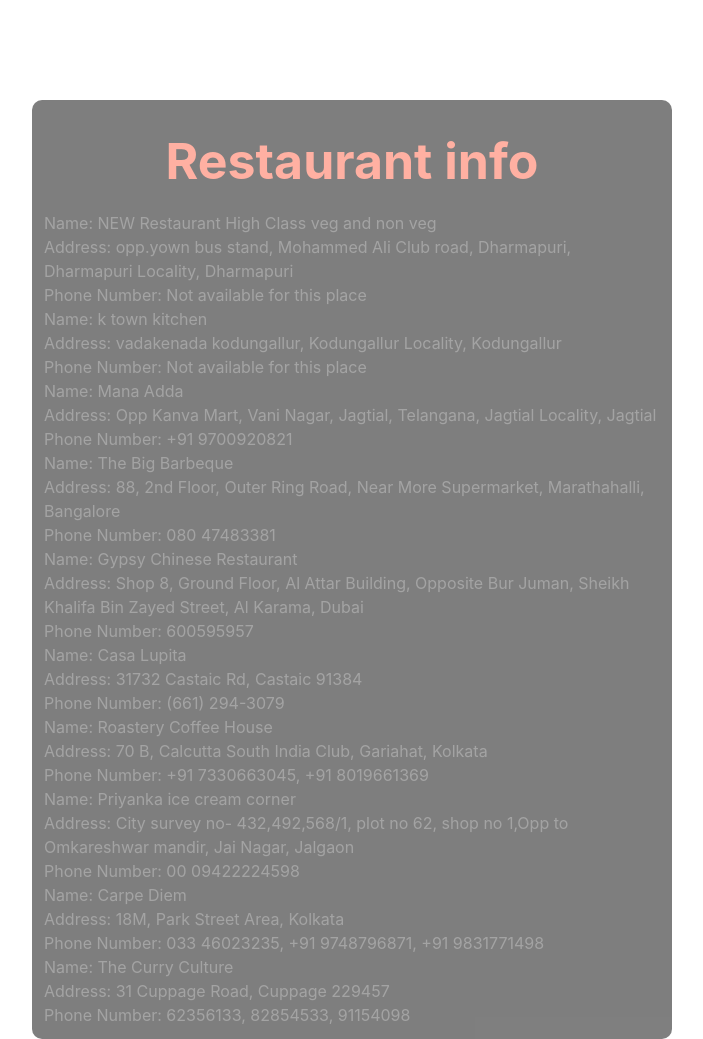
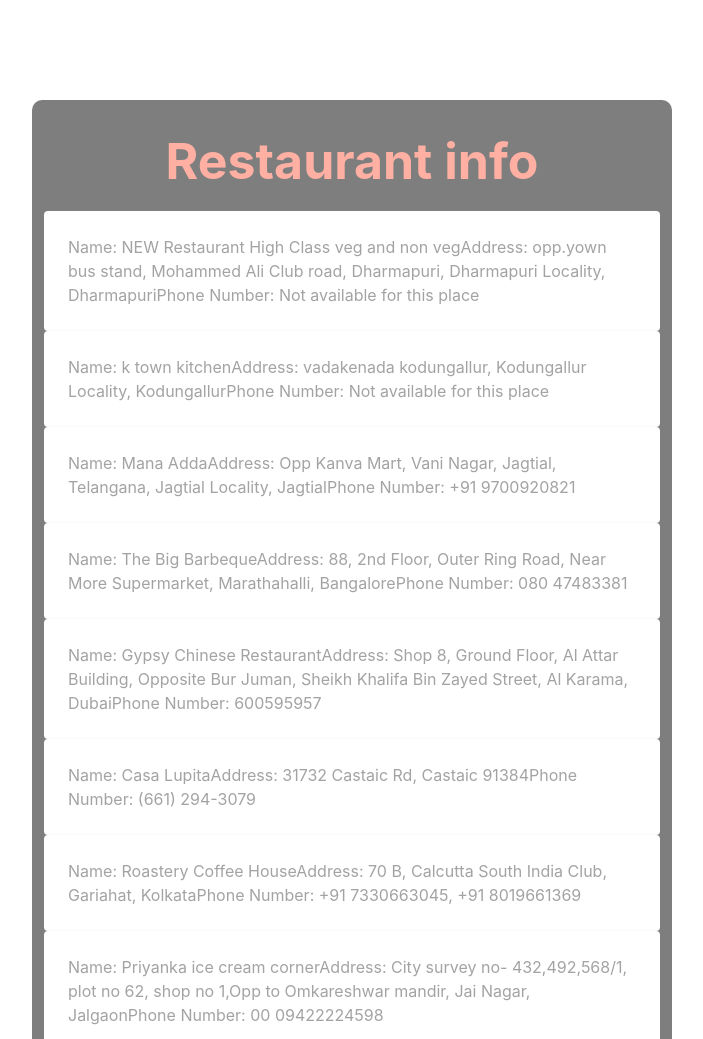
Before and after one commit to rogercerpa/ReCoup-App, a plain HTML site: page restaurant.html in a window 1280 px wide. Shown: the top 1039 px of the page, without its empty margins (288-991 px from the left). Drawn offline with nearby package versions, Linux system fonts and the light colour scheme.

Commit message:
prettyfying the restaurant info with bulma cards

```diff
--- a/assets/js/restaurant.js
+++ b/assets/js/restaurant.js
@@ -15,18 +15,33 @@ var query = '';
 
 
 for (let i = 0; i < 10; i++) {
-    var restaurantName = $("<div>");
-    var divWithinRestaurantName = $("<div>");
-    var divWithinRestaurantAddress = $("<div>");
-    var divWithinRestaurantPhoneNumber = $("<div>");
+
+    var card = $("<div>");
+    card.addClass("card");
+
+    var cardContent = $("<div>");
+    cardContent.addClass("card-content");
+    card.append(cardContent);
+
+    var content = $("<div>");
+    content.addClass("content");
+    cardContent.append(content);
+
+
+    // var card = $("<div>").addClass("card");
+    // var restaurantName = $("<div>").addClass("card-content");
+    // var divWithinRestaurantName = $("<div>");
+    // var divWithinRestaurantAddress = $("<div>");
+    // var divWithinRestaurantPhoneNumber = $("<div>");
     // restaurantName.append("blahahaha");
-    divWithinRestaurantName.append("Name: " + restaurantInfo.restaurants[i].restaurant.name);
-    divWithinRestaurantAddress.append("Address: " + restaurantInfo.restaurants[i].restaurant.location.address);
-    divWithinRestaurantPhoneNumber.append("Phone Number: " + restaurantInfo.restaurants[i].restaurant.phone_numbers);
+    // cardContent.append(card);
+    // cardContent.addClass("content");
+    content.append("Name: " + restaurantInfo.restaurants[i].restaurant.name);
+    content.append("Address: " + restaurantInfo.restaurants[i].restaurant.location.address);
+    content.append("Phone Number: " + restaurantInfo.restaurants[i].restaurant.phone_numbers);
     // restaurantName.append(restaurantInfo.restaurants[i].restaurant.name);
-    $("#nameAddressPhone").append(divWithinRestaurantName);
-    $("#nameAddressPhone").append(divWithinRestaurantAddress);
-    $("#nameAddressPhone").append(divWithinRestaurantPhoneNumber);
+    $(".cardroot").append(card);
+
     // console.log(divWithinRestaurantName);
 
     // $("#nameAddressPhone").append("Address " + restaurantInfo.restaurants[i].restaurant.location.address);
--- a/restaurant.html
+++ b/restaurant.html
@@ -12,7 +12,10 @@
 <body>
     <main class="column formstyle is-half is-offset-one-quarter">
         <label id="site-name" class="column">Restaurant info</label>
-        <div id="nameAddressPhone"></div>
+        <div id="nameAddressPhone" class="cardroot">
+
+
+        </div>
         <!-- <p class="restaurantName">Name</p>
         <p class="address">Address</p>
         <p class="phone">Phone</p> -->
```
